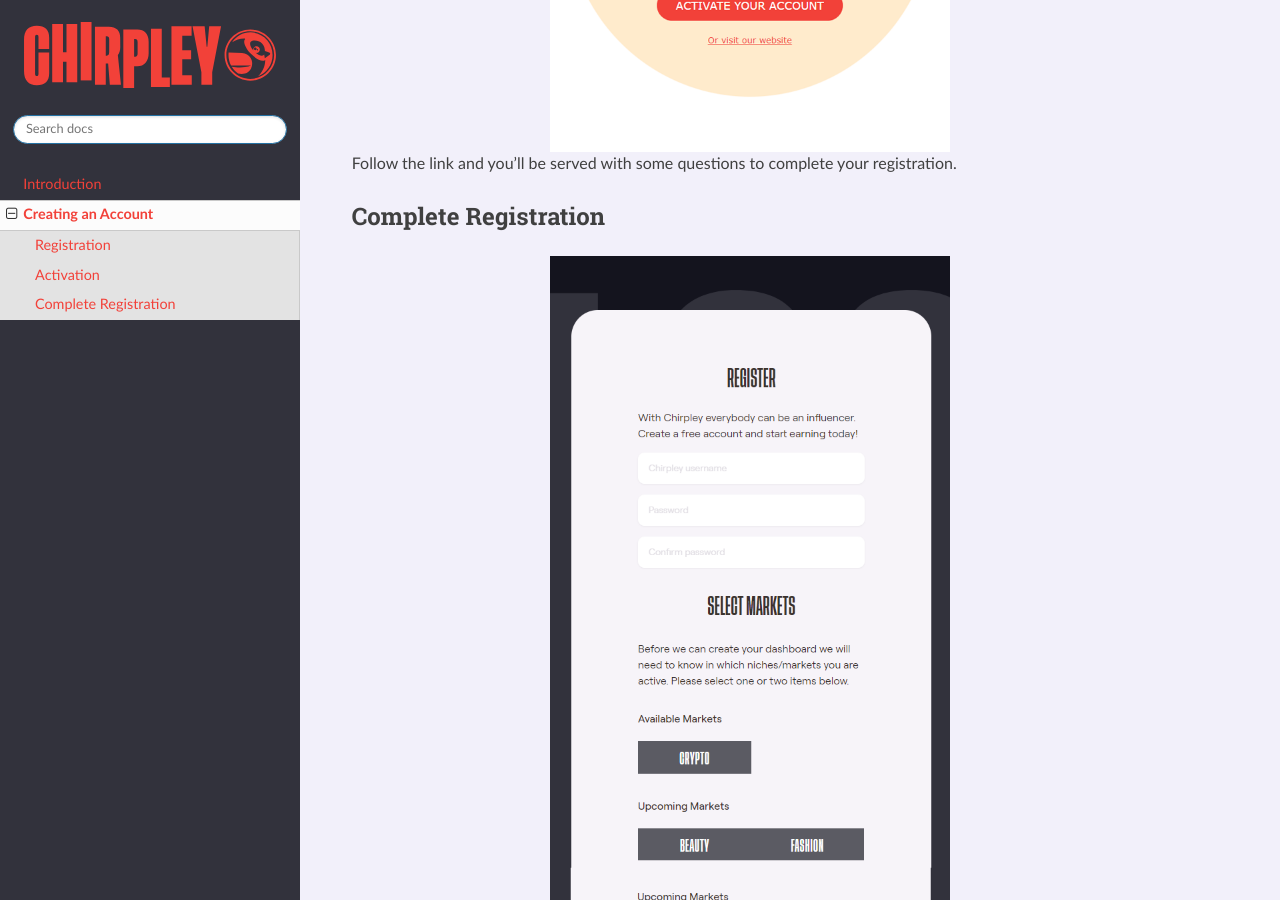
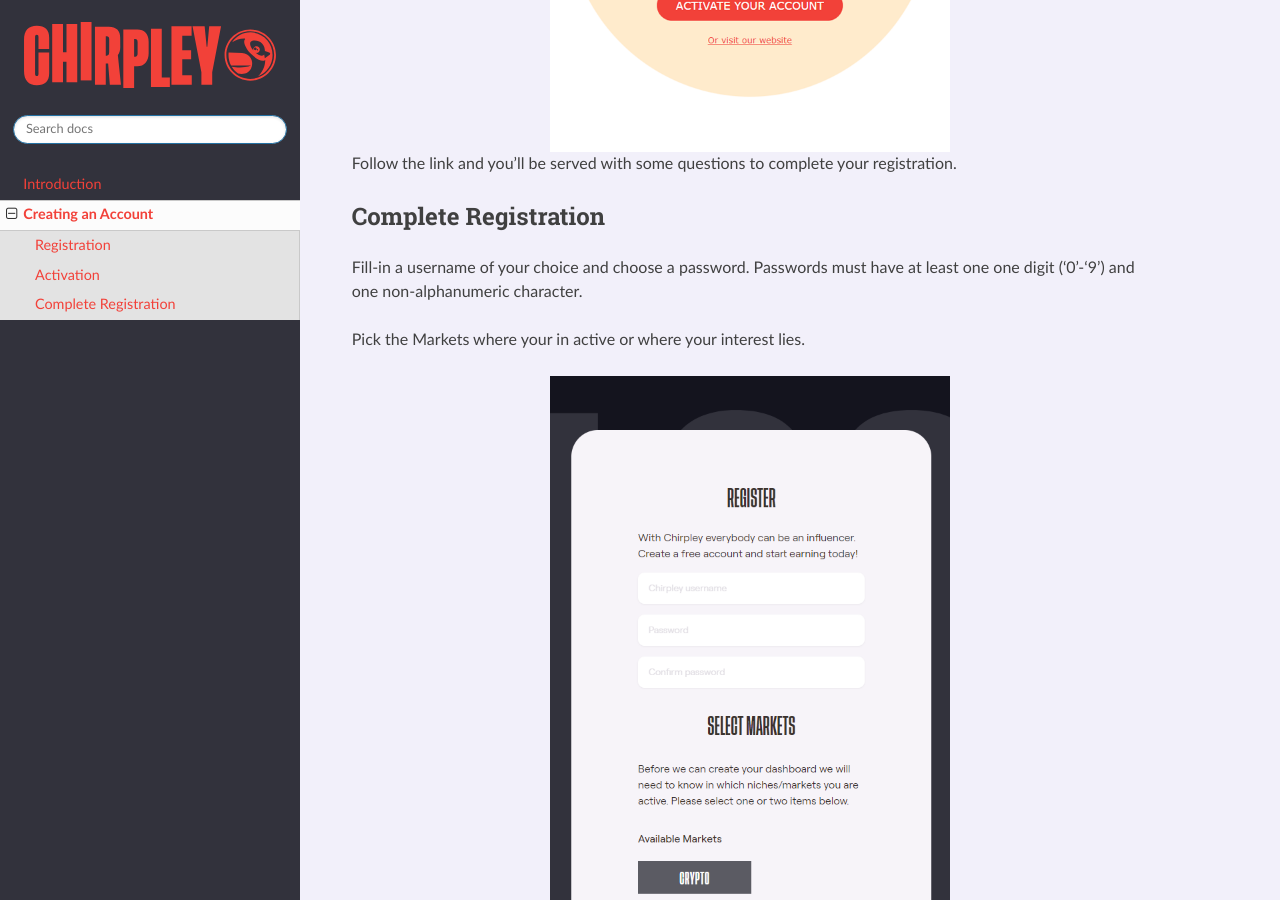
Before and after one commit to chirpley/docs, a Sphinx documentation site: the page built from docs/source/Register.rst, in a window 1280 px wide and 900 px high, scrolled down 1643 px. Built offline with Sphinx 7.4.7 and the Read the Docs theme 2.0.0, drawn with Linux system fonts in a browser that asks for light colours.

Commit message:
Update Register.rst

```diff
--- a/docs/source/Register.rst
+++ b/docs/source/Register.rst
@@ -40,6 +40,12 @@
 
 Complete Registration
 ------------
+
+Fill-in a username of your choice and choose a password.
+Passwords must have at least one one digit ('0'-'9') and one non-alphanumeric character.
+
+Pick the Markets where your in active or where your interest lies.
+
 .. image:: _static/images/register.png
   :width: 400
   :align: center
```
